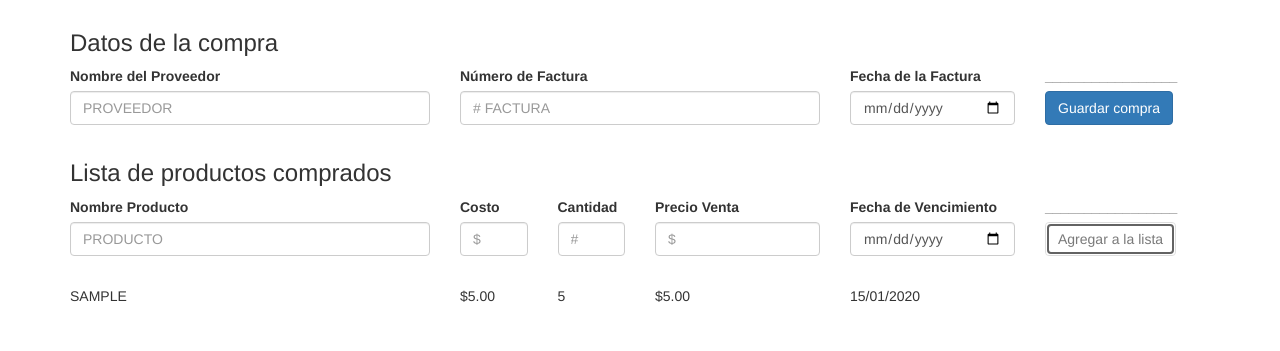
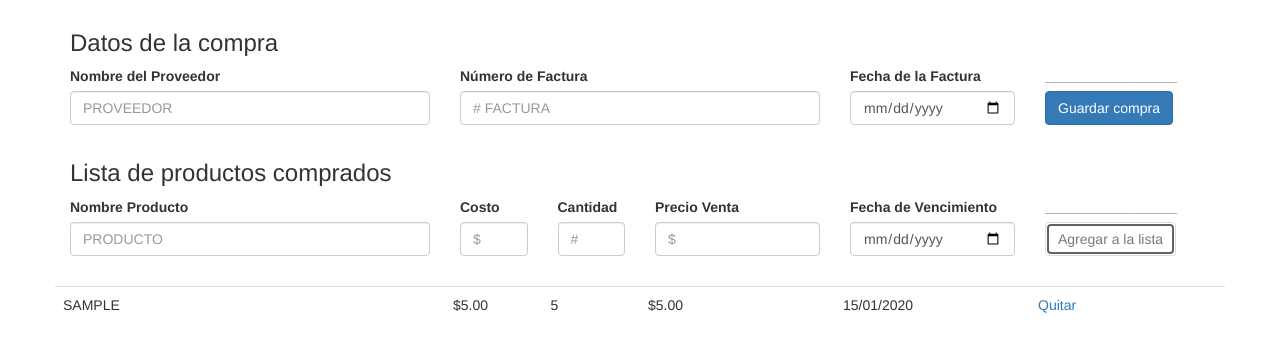
Before and after one commit to ogarciacar/farmagar, a website: page public/purchase.html in a window 1280 px wide. Both pictures are taken after typing "Sample", "5", "5", "5", "2020-01-15" into the empty fields and a click on the button "Agregar a la lista". Shown: the part 63-414 px from the top of the page. Drawn offline with Linux system fonts and the light colour scheme.

Commit message:
Adds a remove product link to the purchased products list

```diff
--- a/public/js/purchase.js
+++ b/public/js/purchase.js
@@ -19,6 +19,10 @@
             product.name = product.name.toUpperCase();
             this.purchase.products.unshift(product);
             this.product = {};
+        };
+
+        this.removeProduct = function ( productIndex ) {
+            this.purchase.products.splice(productIndex, 1);
         };
 
         this.savePurchase = function ( ) {
--- a/public/purchase.html
+++ b/public/purchase.html
@@ -144,22 +144,21 @@
 
             </div>
 
-            <div class="row" ng-repeat="product in purchaseCtrl.purchase.products">
-                <div class="col-md-4">
-                    {{product.name}}
-                </div>
-                <div class="col-md-1">
-                    {{product.cost | currency}}
-                </div>
-                <div class="col-md-1">
-                    {{product.qty}}
-                </div>
-                <div class="col-md-2">
-                    {{product.price | currency}}
-                </div>
-                <div class="col-md-2">
-                    {{product.expirationDate | date:'dd/MM/yyyy'}}
-                </div>
+            <div class="row">
+
+                <table class="table">
+                    <tbody >
+                        <tr ng-repeat="product in purchaseCtrl.purchase.products track by $index">
+                            <td class="col-md-4">{{product.name}}</td>
+                            <td class="col-md-1">{{product.cost | currency}}</td>
+                            <td class="col-md-1">{{product.qty}}</td>
+                            <td class="col-md-2">{{product.price | currency}}</td>
+                            <td class="col-md-2">{{product.expirationDate | date:'dd/MM/yyyy'}}</td>
+                            <td class="col-md-2"><a href="#" ng-click="purchaseCtrl.removeProduct($index)">Quitar</a></td>
+                        </tr>
+                    </tbody>
+                </table>
+
             </div>
 
         </form>
```
